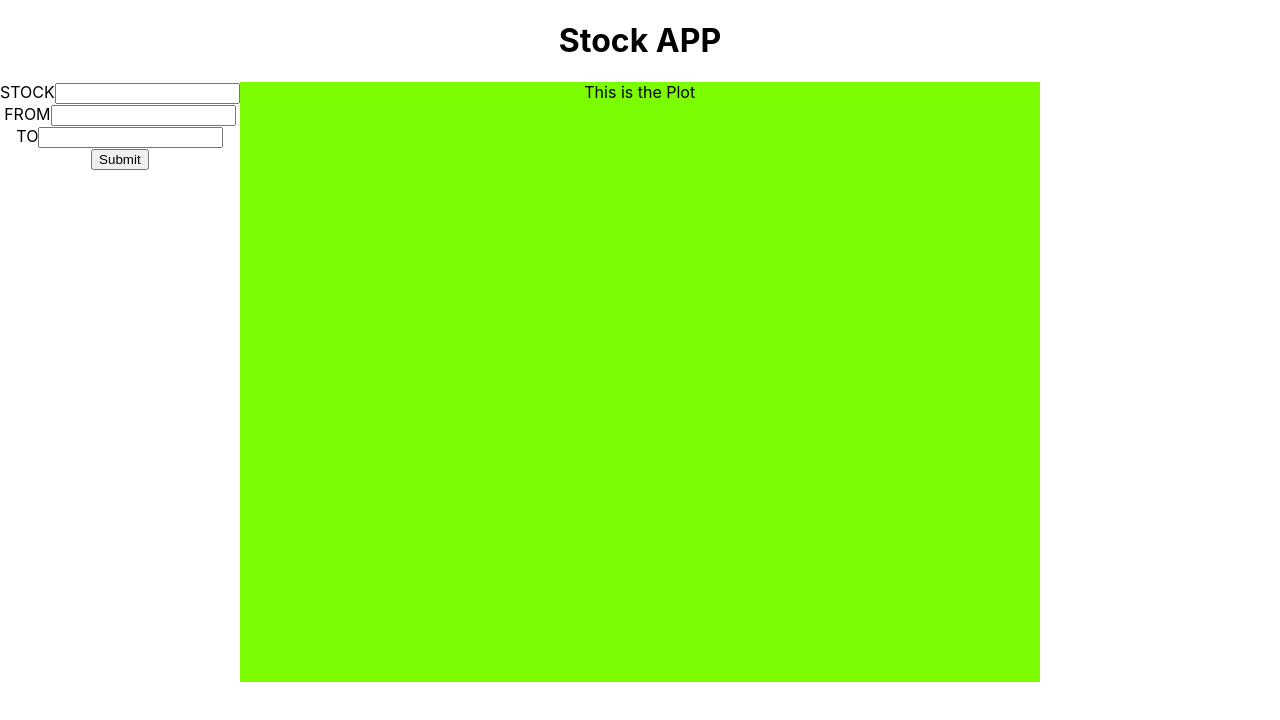
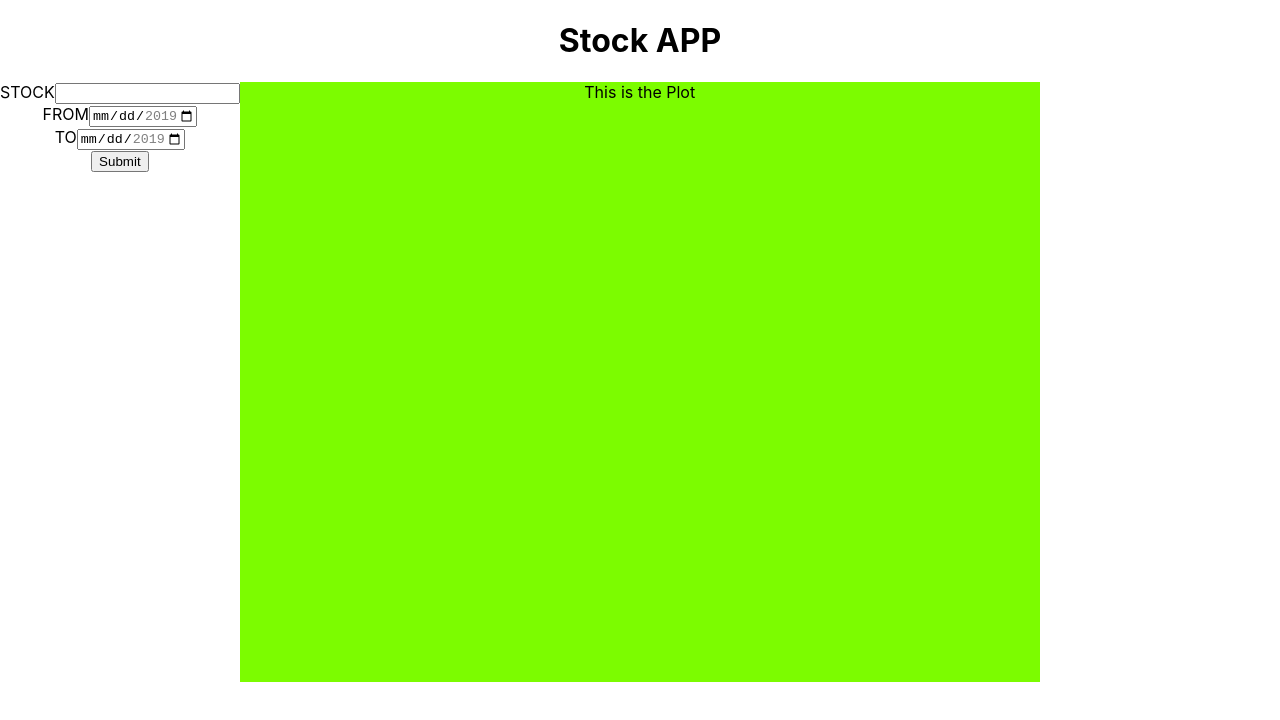
Before and after one commit to fdrennan/stock_react, a React (Create React App) app: page / in a window 1280 px wide. Shown: the top 720 px of the page. Built offline with nearby package versions, Linux system fonts and the light colour scheme.

Commit message:
Remove console.logs and alter state names

```diff
--- a/src/components/Form/Form.js
+++ b/src/components/Form/Form.js
@@ -1,50 +1,46 @@
-import React, { Component } from 'react'
-import './Form.css'
+import React, { Component } from "react";
+import "./Form.css";
 
 export class Form extends Component {
-    constructor (props) {
+  constructor(props) {
     super(props);
-        this.state = ({
-            stock: '',
-            from: '',
-            to: ''
-        })
+    this.state = {
+      stock: "",
+      start: "",
+      end: ""
+    };
   }
 
-    handleChange = (e) => {
-        let {name, value} = e.target;
-        console.log(name);
-        console.log(value);
+  handleChange = e => {
+    let { name, value } = e.target;
     this.setState({
       [name]: value
-        })
+    });
   };
 
-
-    handleSubmit = (e) => {
+  handleSubmit = e => {
     e.preventDefault();
-        this.props.getStock(this.state)
+    this.props.getStock(this.state);
   };
 
-    render () {
-        return(
+  render() {
+    return (
       <div>
-                <form onChange={this.handleChange}
-                      onSubmit={this.handleSubmit}>
+        <form onChange={this.handleChange} onSubmit={this.handleSubmit}>
           <label>STOCK</label>
-                    <input name="stock" type="text"/>
-                    <br/>
+          <input name="stock" type="text" />
+          <br />
           <label>FROM</label>
-                    <input name="from" type="text"/>
-                    <br/>
+          <input name="start" type="date" min="2019-01-01" max="2019-07-31" />
+          <br />
           <label>TO</label>
-                    <input name="to" type="text"/>
-                    <br/>
+          <input name="end" type="date" min="2019-01-02" max="2019-08-01" />
+          <br />
           <button>Submit</button>
         </form>
       </div>
-        )
+    );
   }
-};
+}
 
-export default Form
+export default Form;
```
Lines whose indentation alone changed are shown as unchanged.
